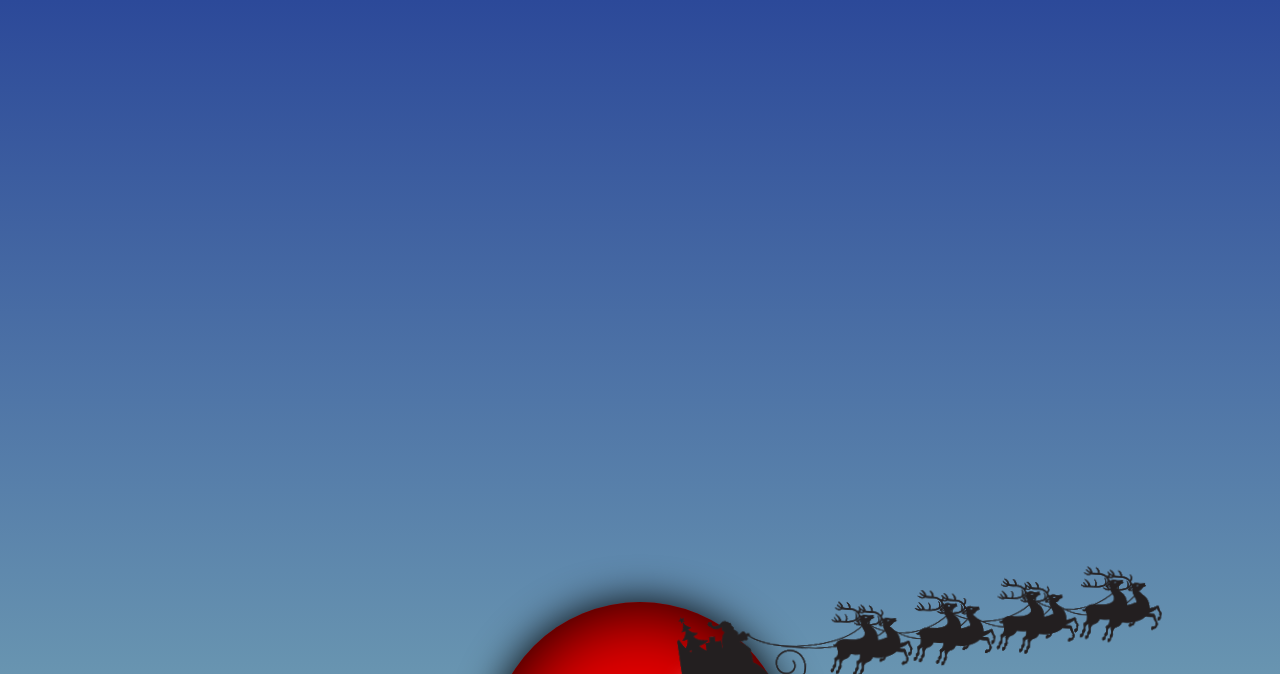
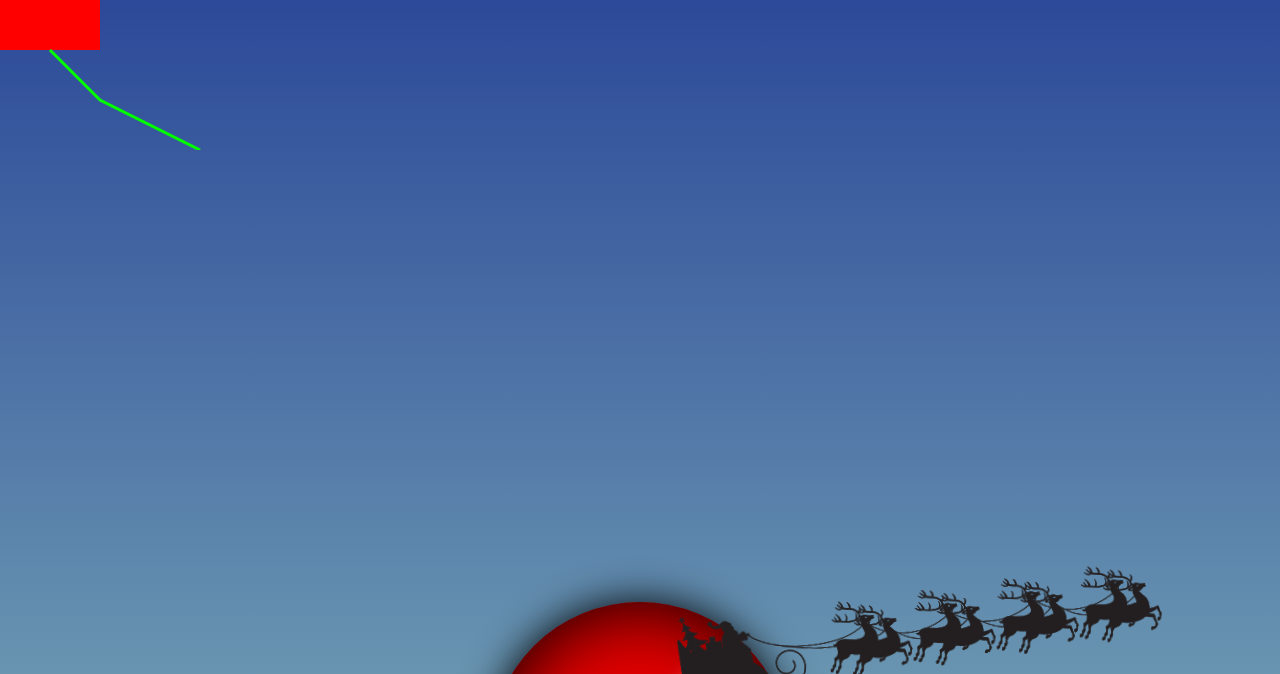
Before and after one commit to michalsiminski98/CANVAS-GSAP-ANIMATIONFRAME--Christmas, a plain HTML site: page index.html in a window 1280 px wide. Shown: the top 674 px of the page. Drawn offline with nearby package versions, Linux system fonts and the light colour scheme; a web font is replaced by a local one.

Commit message:
update for laptop

```diff
--- a/canvas.js
+++ b/canvas.js
@@ -0,0 +1,17 @@
+// canvas parameter
+const canvas = document.querySelector('#canvas');
+const ctx = canvas.getContext('2d');
+
+// describe snow
+ctx.fillStyle = '#f00'
+ctx.fillRect(0, 0, 100, 50);
+
+// start drawing line
+ctx.beginPath();
+ctx.lineWidth = 3;
+ctx.strokeStyle = '#0f0'
+ctx.moveTo(50, 50);
+ctx.lineTo(100, 100);
+ctx.lineTo(200, 150);
+// ctx.closePath(); //closed line
+ctx.stroke();
--- a/index.html
+++ b/index.html
@@ -28,6 +28,7 @@
         <div class="snow"></div>
         <div class="snow"></div>
         <div class="santaSledge"></div>
+        <canvas id="canvas"></canvas>
     </div>
     <script src="https://cdnjs.cloudflare.com/ajax/libs/gsap/3.5.1/gsap.min.js"></script>
     <script src="main.js"></script>
--- a/style.css
+++ b/style.css
@@ -13,6 +13,11 @@ body {
     position: relative;
     overflow: hidden;
     height: 100vh;
+}
+
+#canvas {
+    position: absolute;
+    top: 0;
 }
 
 .pin {
```
